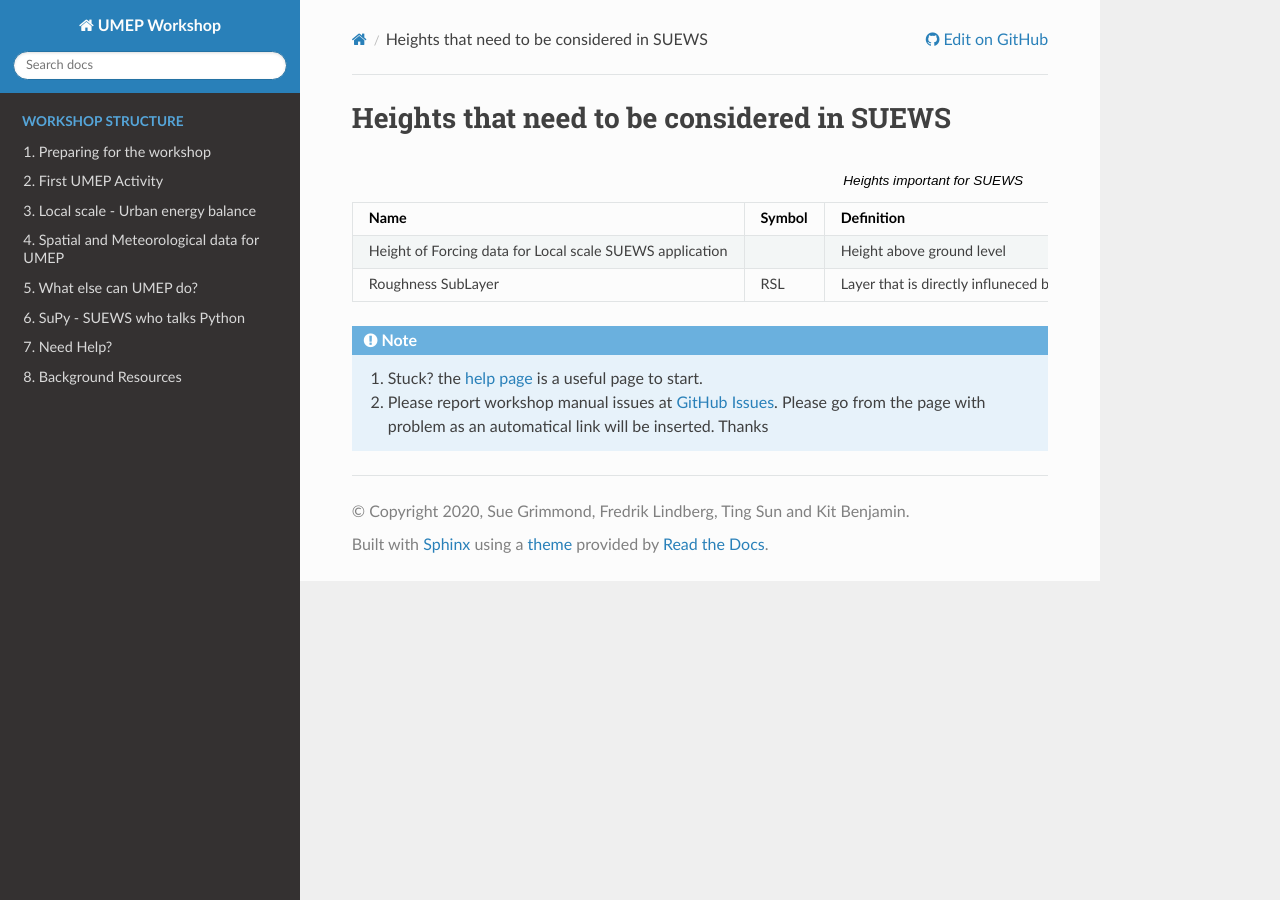
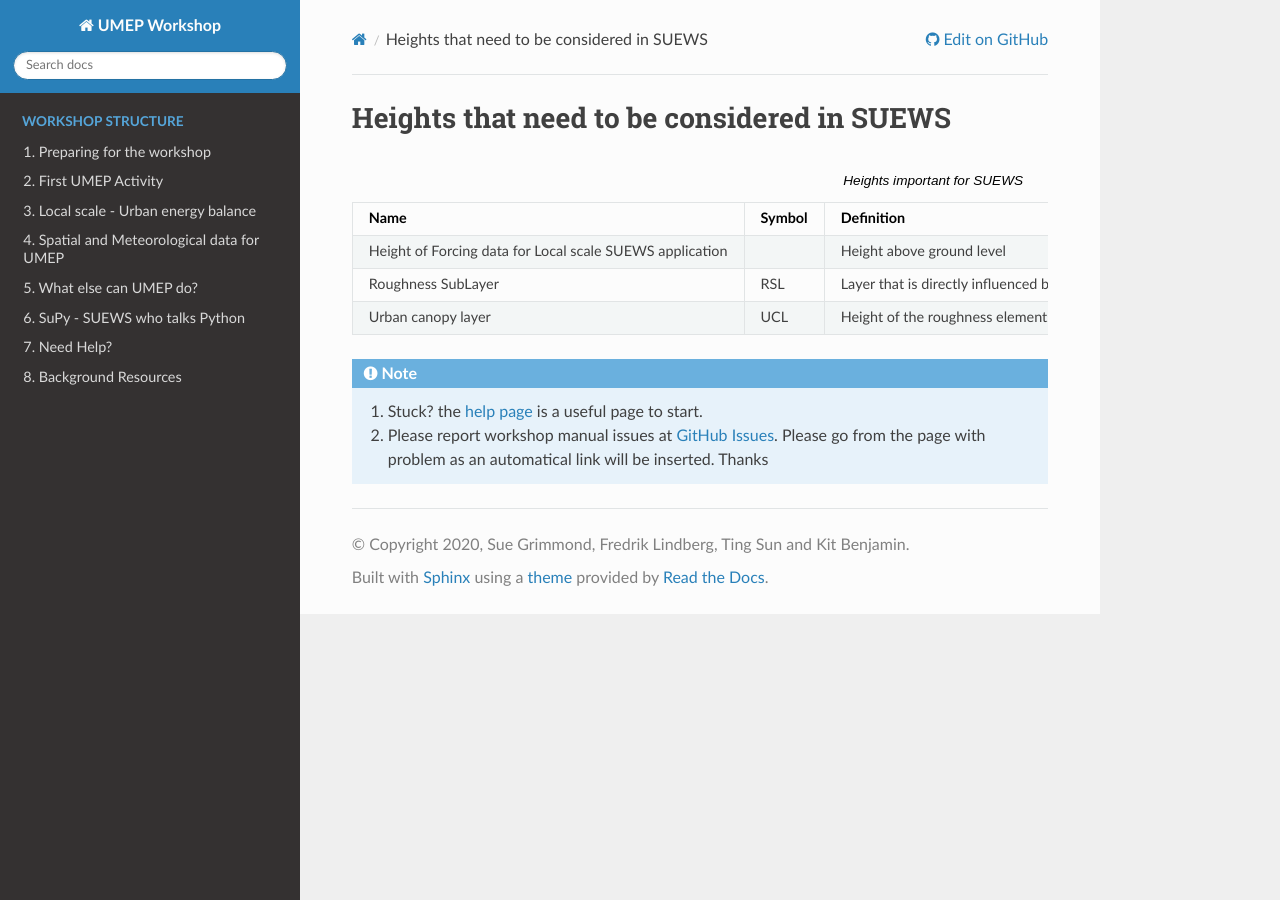
Before and after one commit to Urban-Meteorology-Reading/UMEP-Workshop, a Sphinx documentation site: the page built from source/Parameters/Height.rst, in a window 1280 px wide. Built offline with Sphinx 7.4.7 and the Read the Docs theme 2.0.0, drawn with Linux system fonts in a browser that asks for light colours.

Commit message:
Update Height.rst

```diff
--- a/source/Parameters/Height.rst
+++ b/source/Parameters/Height.rst
@@ -18,5 +18,9 @@ Heights that need to be considered in SUEWS
      - This should be above the RSL
    * - Roughness SubLayer
      - RSL
-     - Layer that is directly influneced by individual roughness elements
+     - Layer that is directly influenced by individual roughness elements
      - Includes the UCL but is below the ISL
+   * - Urban canopy layer
+     - UCL
+     - Height of the roughness elements (RE)
+     - Building, trees and other RE
```
